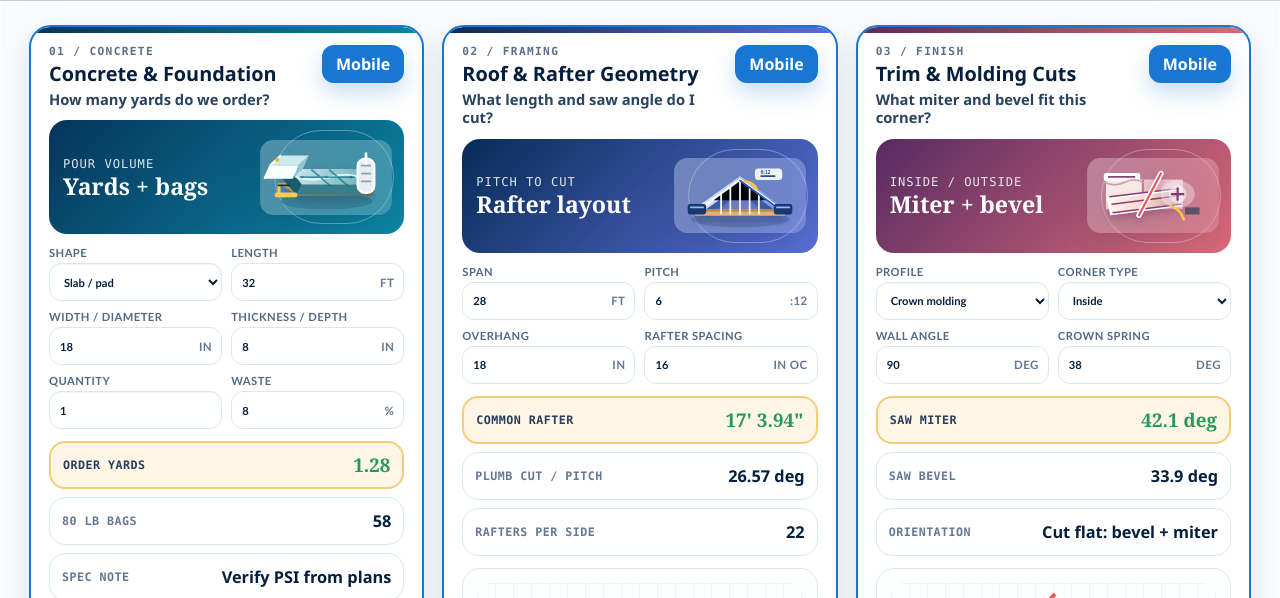
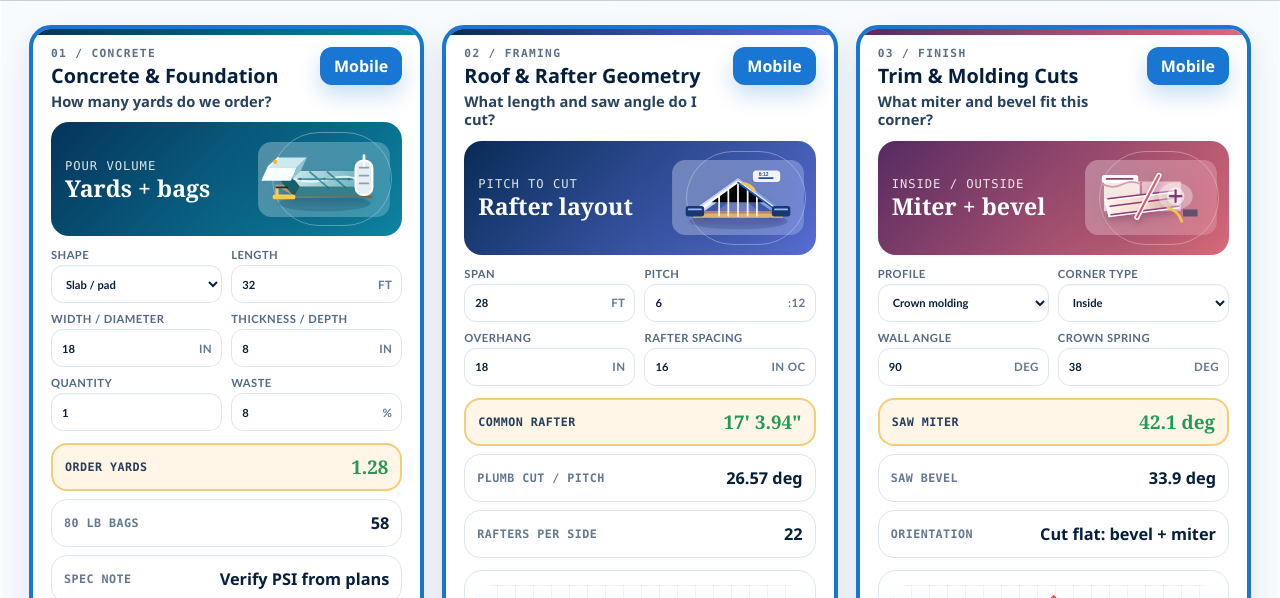
Before and after one commit to mattpower-ux/Job-It, a website: page index.html in a window 1280 px wide. Shown: the part 153-751 px from the top of the page. Drawn offline with Linux system fonts and the light colour scheme.

Commit message:
Thicken calculator borders

```diff
--- a/styles.css
+++ b/styles.css
@@ -128,7 +128,7 @@ h2 {
   flex-direction: column;
   gap: 12px;
   background: var(--paper);
-  border: 2px solid var(--blue);
+  border: 4px solid var(--blue);
   border-radius: 22px;
   padding: 18px;
   box-shadow: 0 12px 28px rgba(8, 50, 85, 0.11);
```
